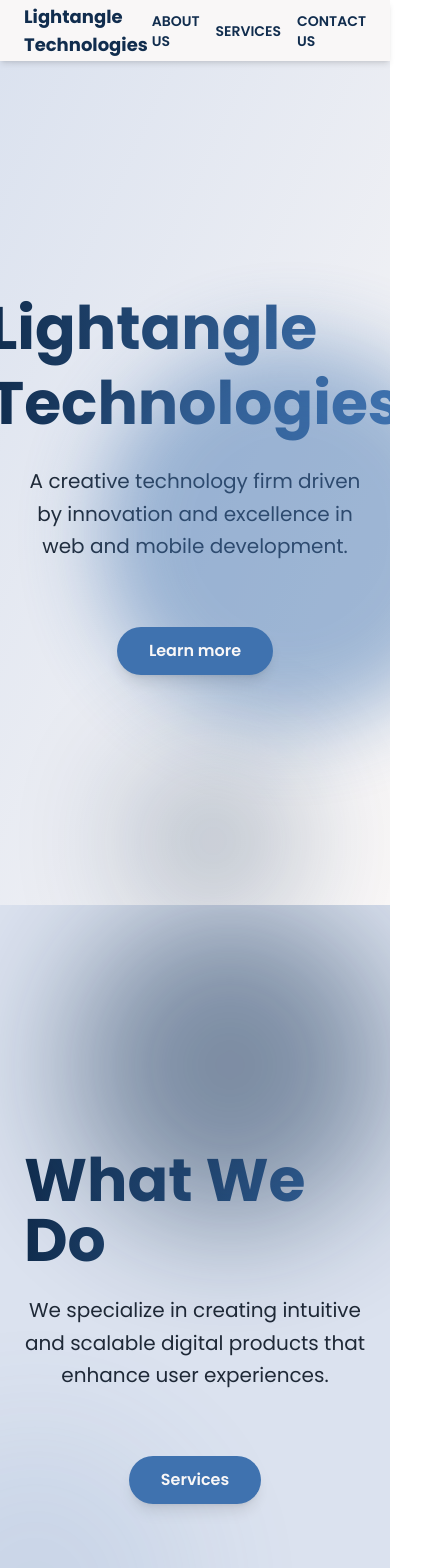
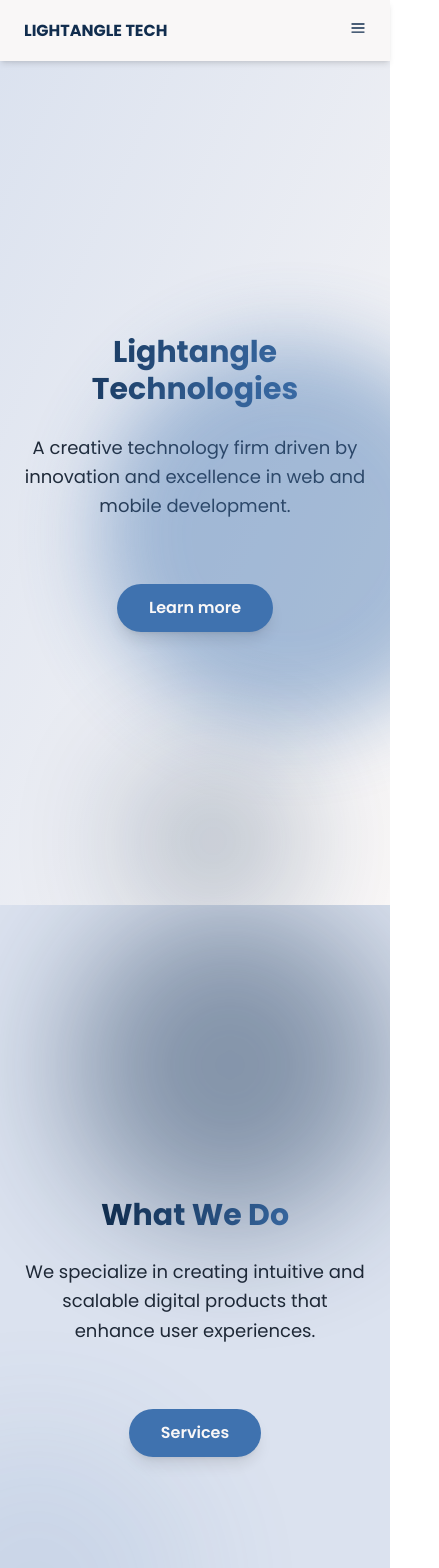
Before and after one commit to faraz-35/dev-portfolio, a Next.js app: page / in a window 390 px wide. Shown: the top 1568 px of the page, 439 px wide, since content can reach past the window. Built offline with nearby package versions, Linux system fonts and the light colour scheme.

Commit message:
Added Mobile Responsivness

```diff
--- a/src/components/contact/index.tsx
+++ b/src/components/contact/index.tsx
@@ -69,7 +69,7 @@ const ContactForm = () => {
       <div className="absolute bottom-0 left-1/4 w-40 h-40 bg-pri opacity-40 rounded-full blur-3xl z-0 animate-spin-slow"></div>
 
       {/* Heading Section */}
-      <h1 className="text-6xl font-extrabold mb-4 animate-slide-in text-transparent bg-clip-text bg-gradient-to-r from-pri to-sec">
+      <h1 className="text-3xl md:text-4xl lg:text-6xl font-bold lg:font-extrabold  mb-4 animate-slide-in text-transparent bg-clip-text bg-gradient-to-r from-pri to-sec">
         Contact Us
       </h1>
       <p className="text-lg max-w-xl text-center mb-8 animate-fade-up leading-relaxed text-gray-800">
--- a/src/components/footer/index.tsx
+++ b/src/components/footer/index.tsx
@@ -2,7 +2,7 @@ const Footer = () => {
   return (
     <footer className="w-full h-[70px] lg:h-[90px] px-[1%] lg:px-[10%] py-4 flex  justify-center items-center bg-pri text-white">
       <p className="text-[#DBE2EF] text-[12px] lg:text-[14px]">
-        ©2024 Lightangle Technologies Pvt Ltd. All rights reserved.
+        ©2024 Lightangle Tech Pvt Ltd. All rights reserved.
       </p>
     </footer>
   );
--- a/src/components/hero/what.tsx
+++ b/src/components/hero/what.tsx
@@ -11,12 +11,12 @@ const WhatWeDo = () => {
       <div className="absolute bottom-0 right-1/2 w-80 h-80 bg-sec opacity-10 rounded-full blur-3xl z-0 animate-spin-slow"></div>
 
       {/* Heading Section */}
-      <h1 className="text-6xl font-extrabold mb-6 animate-slide-in text-transparent bg-clip-text bg-gradient-to-r from-pri to-sec">
+      <h1 className="text-3xl md:text-4xl lg:text-6xl font-bold lg:font-extrabold  mb-6 animate-slide-in text-transparent bg-clip-text bg-gradient-to-r from-pri to-sec">
         What We Do
       </h1>
 
       {/* Subheading Section */}
-      <p className="text-xl max-w-2xl text-center mb-8 animate-fade-up leading-relaxed text-gray-800">
+      <p className="text-lg lg:text-xl max-w-2xl text-center mb-8 animate-fade-up leading-relaxed text-gray-800">
         We specialize in creating intuitive and scalable digital products that
         enhance user experiences.
       </p>
--- a/src/components/hero/who.tsx
+++ b/src/components/hero/who.tsx
@@ -11,12 +11,12 @@ const WhoWeAre = () => {
       <div className="absolute -bottom-4 right-1/4 w-40 h-40 bg-pri opacity-30 rounded-full blur-3xl z-0 animate-spin-slow"></div>
 
       {/* Heading Section */}
-      <h1 className="text-6xl font-extrabold mb-6 animate-slide-in text-transparent bg-clip-text bg-gradient-to-r from-pri to-sec leading-tight">
+      <h1 className="text-3xl md:text-4xl lg:text-6xl text-center  font-bold lg:font-extrabold  mb-6 animate-slide-in text-transparent bg-clip-text bg-gradient-to-r from-pri to-sec leading-tight">
         Lightangle Technologies
       </h1>
 
       {/* Subheading Section */}
-      <p className="text-xl max-w-2xl text-center mb-8 animate-fade-up leading-relaxed text-gray-800">
+      <p className="text-lg lg:text-xl max-w-2xl text-center mb-8 animate-fade-up leading-relaxed text-gray-800">
         A creative technology firm driven by innovation and excellence in web
         and mobile development.
       </p>
--- a/src/components/navbar/index.tsx
+++ b/src/components/navbar/index.tsx
@@ -1,28 +1,65 @@
+"use client";
+
+import { useState } from "react";
 import Link from "next/link";
 
+import { CgClose, CgMenu } from "react-icons/cg";
 const Navbar = () => {
-  return (
-    <nav className="fixed top-0 w-full h-[61px] bg-white shadow-md flex justify-between items-center px-6 lg:px-20 z-50">
-      <div className="text-pri font-bold text-lg ">Lightangle Technologies</div>
-      <div className="flex items-center gap-4 lg:gap-8 text-sm lg:text-base text-pri uppercase">
+  const [isOpen, setIsOpen] = useState(false);
+
+  const toggleMenu = () => {
+    setIsOpen(!isOpen);
+  };
+
+  const MenuItems = ({ onClick }: { onClick?: () => void }) => (
+    <>
       <Link
         href="#about-us"
-          className="hover:text-sec transition duration-200 text-sm font-semibold"
+        className="hover:text-sec transition duration-200 font-semibold"
+        onClick={onClick}
       >
         About Us
       </Link>
       <Link
         href="#services"
-          className="hover:text-sec transition duration-200 text-sm font-semibold"
+        className="hover:text-sec transition duration-200 font-semibold"
+        onClick={onClick}
       >
         Services
       </Link>
       <Link
         href="#contact-us"
-          className="hover:text-sec transition duration-200 text-sm font-semibold"
+        className="hover:text-sec transition duration-200 font-semibold"
+        onClick={onClick}
       >
         Contact Us
       </Link>
+    </>
+  );
+
+  return (
+    <nav className="fixed top-0 w-[100vw] bg-white shadow-md z-50">
+      <div className=" flex justify-between items-center h-[61px] px-6 md:px-8 lg:px-20">
+        <h1 className="text-pri font-bold text-base lg:text-lg uppercase">
+          Lightangle Tech
+        </h1>
+        <div className="lg:hidden">
+          <button onClick={toggleMenu} className="text-pri focus:outline-none">
+            {isOpen ? <CgClose /> : <CgMenu />}
+          </button>
+        </div>
+        <div className="hidden lg:flex items-center gap-4 lg:gap-8 text-xs sm:text-sm lg:text-base text-pri uppercase">
+          <MenuItems />
+        </div>
+      </div>
+      <div
+        className={`${
+          isOpen ? "max-h-screen" : "max-h-0"
+        } overflow-hidden transition-max-height duration-300 lg:hidden`}
+      >
+        <div className="flex flex-col items-center gap-4 py-4 text-xs sm:text-sm lg:text-base text-pri uppercase">
+          <MenuItems onClick={toggleMenu} />
+        </div>
       </div>
     </nav>
   );
--- a/src/components/services/index.tsx
+++ b/src/components/services/index.tsx
@@ -11,12 +11,12 @@ const Services = () => {
       <div className="absolute bottom-10 right-20 w-72 h-72 bg-pri opacity-30 rounded-full blur-3xl animate-spin-slow"></div>
 
       {/* Heading Section */}
-      <h1 className="text-6xl font-extrabold mb-4 animate-slide-in text-transparent bg-clip-text bg-gradient-to-r from-pri to-sec">
+      <h1 className="text-3xl md:text-4xl lg:text-6xl font-bold lg:font-extrabold  mb-4 animate-slide-in text-transparent bg-clip-text bg-gradient-to-r from-pri to-sec">
         Services
       </h1>
 
       {/* Subheading Section */}
-      <p className="text-xl max-w-3xl text-center mb-8 animate-fade-up leading-relaxed text-gray-800">
+      <p className="text-lg lg:text-xl text-center mb-8 animate-fade-up leading-relaxed text-gray-800">
         Unleash innovation with our full-spectrum web and app development
         services. We take your vision from concept to completion, crafting
         exceptional digital solutions using cutting-edge technology to create
--- a/src/components/services/serviceDetail.tsx
+++ b/src/components/services/serviceDetail.tsx
@@ -4,7 +4,7 @@ const ServiceDetail = () => {
   return (
     <div
       id="service-details"
-      className="min-h-screen bg-bg text-pri px-6 py-12 space-y-20"
+      className="min-h-screen bg-bg text-pri  py-12 space-y-20"
     >
       {services.map(({ name, heading, features }, index) => (
         <section
@@ -16,16 +16,16 @@ const ServiceDetail = () => {
         >
           {/* Heading Section */}
           <div className="flex-1 text-center lg:text-left space-y-6">
-            <h1 className="text-6xl font-extrabold tracking-wide animate-slide-in">
+            <h1 className="text-xl  md:text-4xl lg:text-6xl font-bold lg:font-extrabold  tracking-wide animate-slide-in">
               {name}
             </h1>
-            <p className="text-2xl leading-relaxed max-w-2xl animate-fade-up">
+            <p className="text-xl lg:text-2xl leading-relaxed max-w-2xl animate-fade-up">
               {heading}
             </p>
           </div>
 
           {/* Unified Feature Display */}
-          <div className="relative w-1/2 bg-white bg-opacity-40 backdrop-filter backdrop-blur-lg p-8 rounded-xl shadow-md ">
+          <div className="relative w-full lg:w-1/2 bg-white bg-opacity-40 backdrop-filter backdrop-blur-lg p-6 lg:p-8 rounded-xl shadow-md ">
             <div
               className={`absolute top-0 ${
                 index % 2 === 0 ? "left-0" : "right-0"
```
Lines whose indentation alone changed are shown as unchanged.
